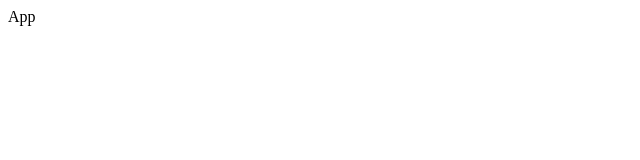
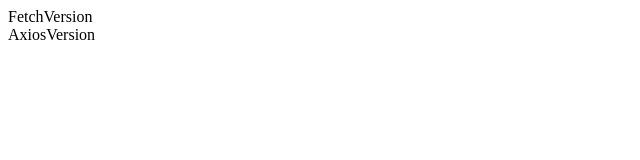
Before and after one commit to amitzed/api-consume-fetch-vs-axios, a React (Create React App) app: page / in a window 1280 px wide. Shown: the top 160 px of the page, without its empty margins (0-640 px from the left). Built offline with nearby package versions, Linux system fonts and the light colour scheme.

Commit message:
Created components for displaying AXIOS output and another for FETCH output

```diff
--- a/src/components/App.js
+++ b/src/components/App.js
@@ -1,9 +1,13 @@
 import React from 'react';
+
+import AxiosVersion from './AxiosVersion';
+import FetchVersion from './FetchVersion';
 
 const App = () => {
   return (
     <div>
-      App
+      <FetchVersion />
+      <AxiosVersion />
     </div>
   )
 }
--- /dev/null
+++ b/src/components/AxiosVersion.js
@@ -0,0 +1,13 @@
+import React from 'react';
+
+class AxiosVersion extends React.Component {
+  render() {
+    return (
+      <div>
+        AxiosVersion
+      </div>
+    )
+  }
+}
+
+export default AxiosVersion;
--- /dev/null
+++ b/src/components/FetchVersion.js
@@ -0,0 +1,13 @@
+import React from 'react';
+
+class FetchVersion extends React.Component {
+  render() {
+    return (
+      <div>
+        FetchVersion
+      </div>
+    )
+  }
+}
+
+export default FetchVersion;
```
